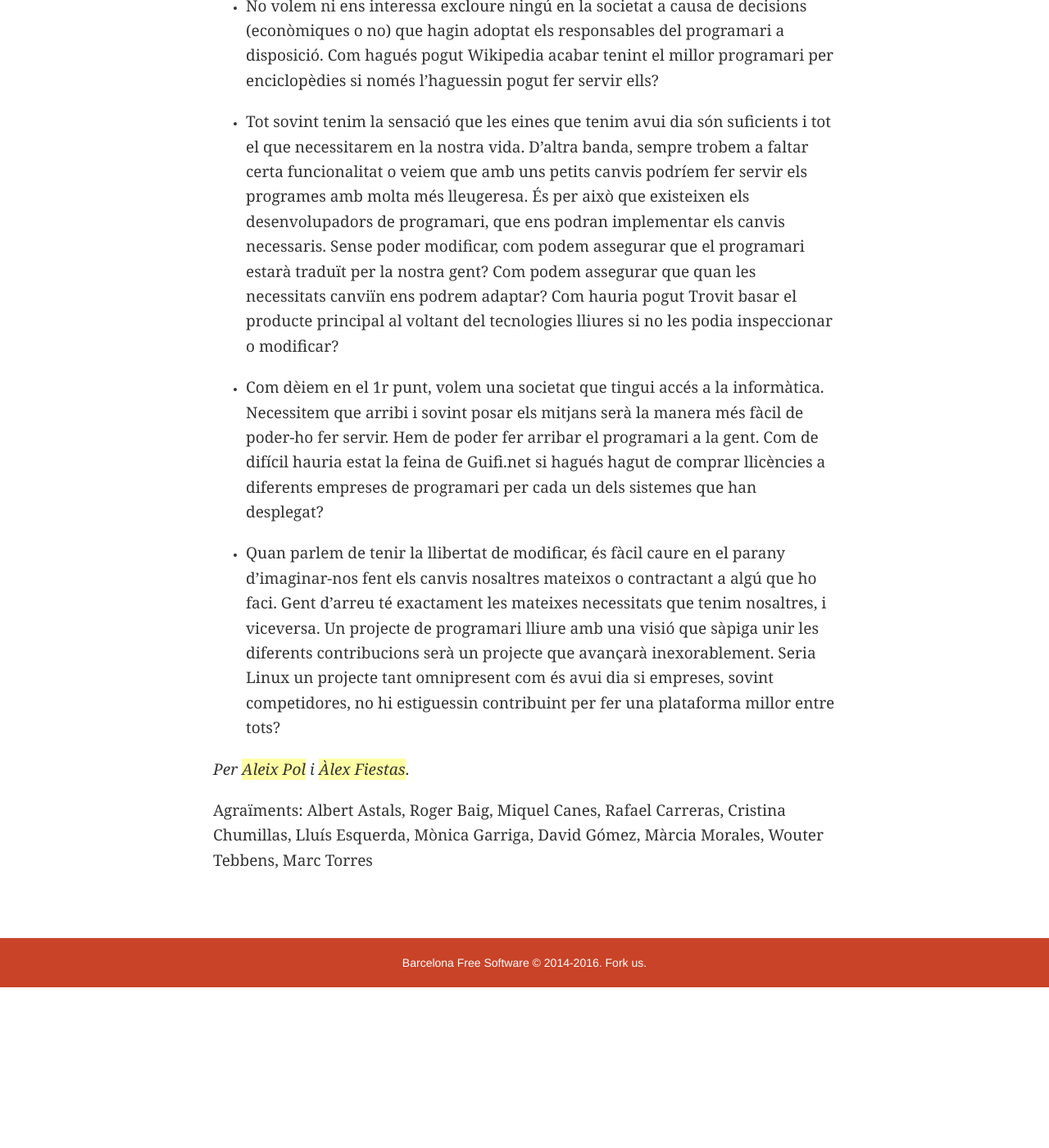
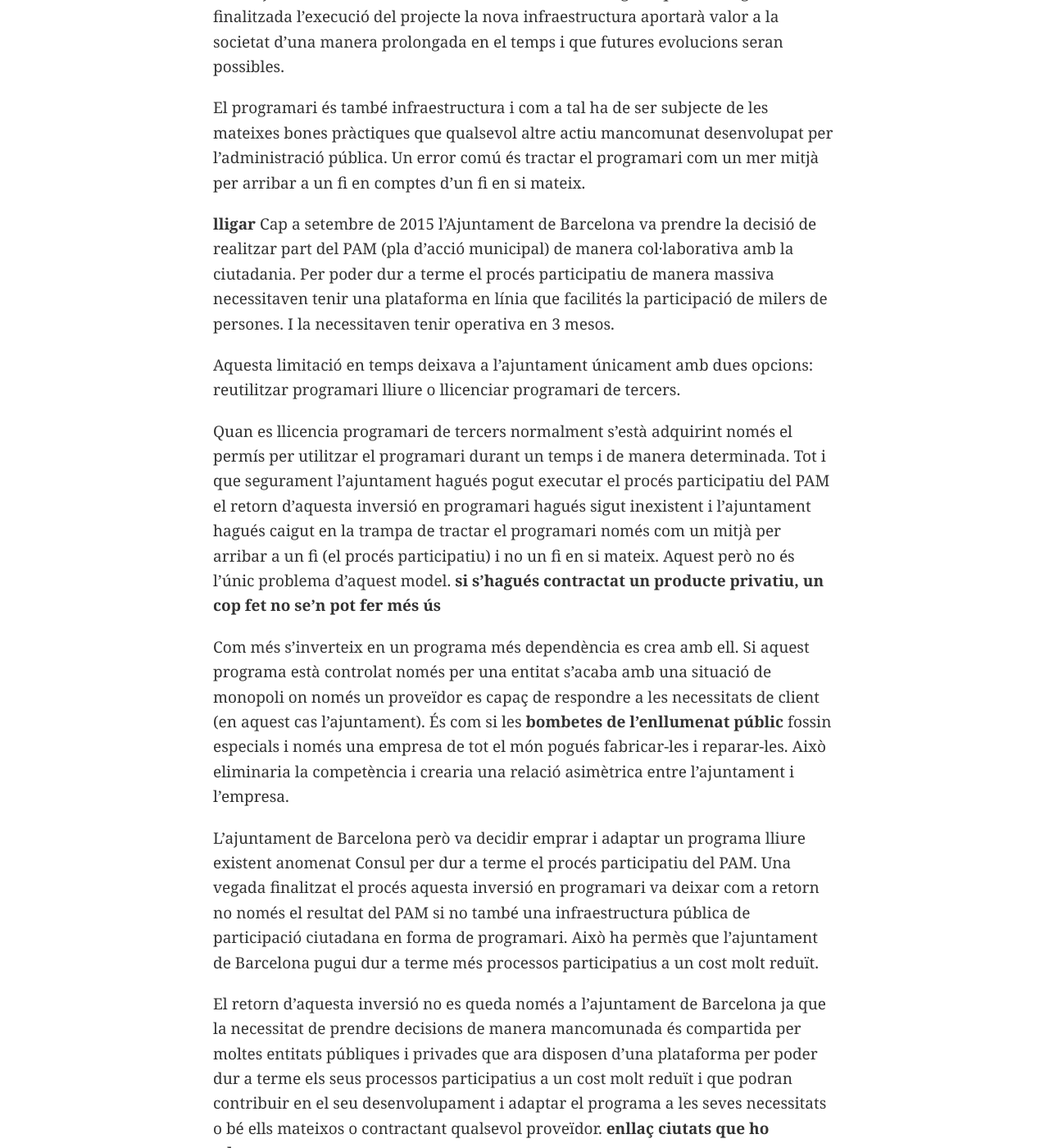
Before and after one commit to bcnfs/bcnfs.github.io, a Jekyll site: the page built from collaborations/obrintbarcelona.md, in a window 1280 px wide and 1400 px high, scrolled down 7237 px. Shown: the whole window at 82% size. Built offline with Jekyll 4.4.1, drawn with Linux system fonts in a browser that asks for light colours; before the commit the page ends 8441 px from its top, so only the background shows below that; some of the changed text lies outside the part shown.

Commit message:
De l'alex, decidim barcelona

```diff
--- a/collaborations/obrintbarcelona.md
+++ b/collaborations/obrintbarcelona.md
@@ -75,6 +75,31 @@ Aquí veiem clarament quin és el rol de la comunitat en els projectes de progra
 
 Aquest no és un cas únic, si bé un cas d'èxit de col·laboració entre empresa i comunitat, en el món del programari lliure en trobem molts d'altres: WordPress, AngularJS, etc. Internet s'ha fet amb programari lliure i especialment els productes per Internet en saben treure profit.
 
+### decidim.barcelona
+
+#### Programari lliure fet per l'administració pública - [http://decidim.barcelona](http://decidim.barcelona)
+
+Les administracions públiques són unes de les majors consumidores de programari al món **enllaç**, utilitzant des de informàtica personal fins a grans centres de computació. Finançades per la ciutadania, les institucions públiques gestionen dades personals i privades com podrien ser: impostos, l'historial de salut o dades sobre la qualitat de l'aire. El programari lliure és la millor eina per assegurar una major eficiència de la despesa pública i una garantia de transparència.
+
+Qualsevol infraestructura pública s'ha de dissenyar i executar en sintonia amb la ciutadania que normalment hi és present durant el transcurs de tot el projecte: plantejament, disseny, execució i evolucions futures. Aquesta és una pràctica molt establerta quan parlem d'actius comuns com poden ser una nova plaça al barri o l'arranjament d'un carrer. L'administració també s'assegura que una vegada finalitzada l'execució del projecte la nova infraestructura aportarà valor a la societat d'una manera prolongada en el temps i que futures evolucions seran possibles.
+
+El programari és també infraestructura i com a tal ha de ser subjecte de les mateixes bones pràctiques que qualsevol altre actiu mancomunat desenvolupat per l'administració pública. Un error comú és tractar el programari com un mer mitjà per arribar a un fi en comptes d'un fi en si mateix.
+
+**lligar**
+Cap a setembre de 2015 l'Ajuntament de Barcelona va prendre la decisió de realitzar part del PAM (pla d'acció municipal) de manera col·laborativa amb la ciutadania. Per poder dur a terme el procés participatiu de manera massiva necessitaven tenir una plataforma en línia que facilités la participació de milers de persones. I la necessitaven tenir operativa en 3 mesos.
+
+Aquesta limitació en temps deixava a l'ajuntament únicament amb dues opcions: reutilitzar programari lliure o llicenciar programari de tercers.
+
+Quan es llicencia programari de tercers normalment s'està adquirint només el permís per utilitzar el programari durant un temps i de manera determinada. Tot i que segurament l'ajuntament hagués pogut executar el procés participatiu del PAM el retorn d'aquesta inversió en programari hagués sigut inexistent i l'ajuntament hagués caigut en la trampa de tractar el programari només com un mitjà per arribar a un fi (el procés participatiu) i no un fi en si mateix. Aquest però no és l'únic problema d'aquest model.
+**si s'hagués contractat un producte privatiu, un cop fet no se'n pot fer més ús**
+
+Com més s'inverteix en un programa més dependència es crea amb ell. Si aquest programa està controlat només per una entitat s'acaba amb una situació de monopoli on només un proveïdor es capaç de respondre a les necessitats de client (en aquest cas l'ajuntament). És com si les **bombetes de l'enllumenat públic** fossin especials i només una empresa de tot el món pogués fabricar-les i reparar-les. Això eliminaria la competència i crearia una relació asimètrica entre l'ajuntament i l'empresa.
+
+L'ajuntament de Barcelona però va decidir emprar i adaptar un programa lliure existent anomenat Consul per dur a terme el procés participatiu del PAM. Una vegada finalitzat el procés aquesta inversió en programari va deixar com a retorn no només el resultat del PAM si no també una infraestructura pública de participació ciutadana en forma de programari. Això ha permès que l'ajuntament de Barcelona pugui dur a terme més processos participatius a un cost molt reduït.
+
+El retorn d'aquesta inversió no es queda només a l'ajuntament de Barcelona ja que la necessitat de prendre decisions de manera mancomunada és compartida per moltes entitats públiques i privades que ara disposen d'una plataforma per poder dur a terme els seus processos participatius a un cost molt reduït i que podran contribuir en el seu desenvolupament i adaptar el programa a les seves necessitats o bé ells mateixos o contractant qualsevol proveïdor. **enllaç ciutats que ho adopten**
+
+
 ## Conclusió
 El programari lliure ha guanyat.
 
```
